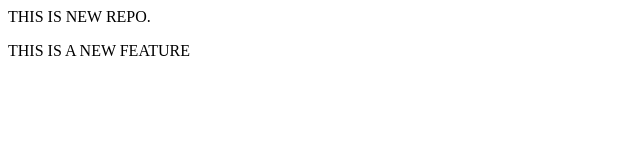
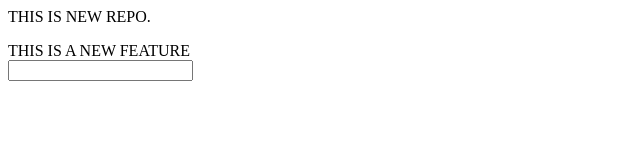
Before and after one commit to bhushangithubsalkar/localrepo, a plain HTML site: page index.html in a window 1280 px wide. Shown: the whole page, without its empty margins (0-640 px from the left). Drawn offline with Linux system fonts and the light colour scheme.

Commit message:
add dropdown

```diff
--- a/index.html
+++ b/index.html
@@ -1,2 +1,2 @@
 <p>THIS IS NEW REPO.</p>
-<p>THIS IS A NEW FEATURE </p>
+<p>THIS IS A NEW FEATURE <br> <input type="dropdown"> </p>
```
